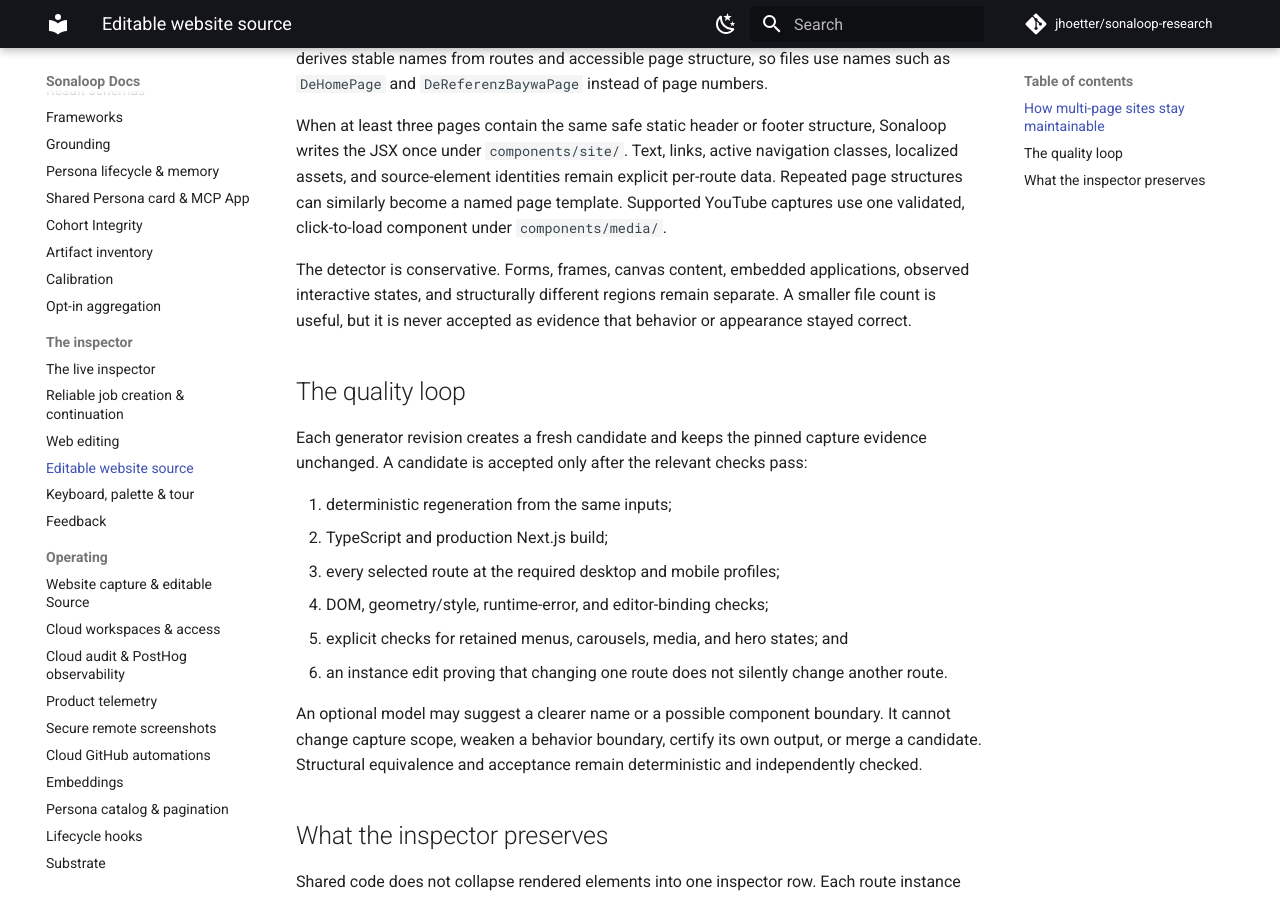
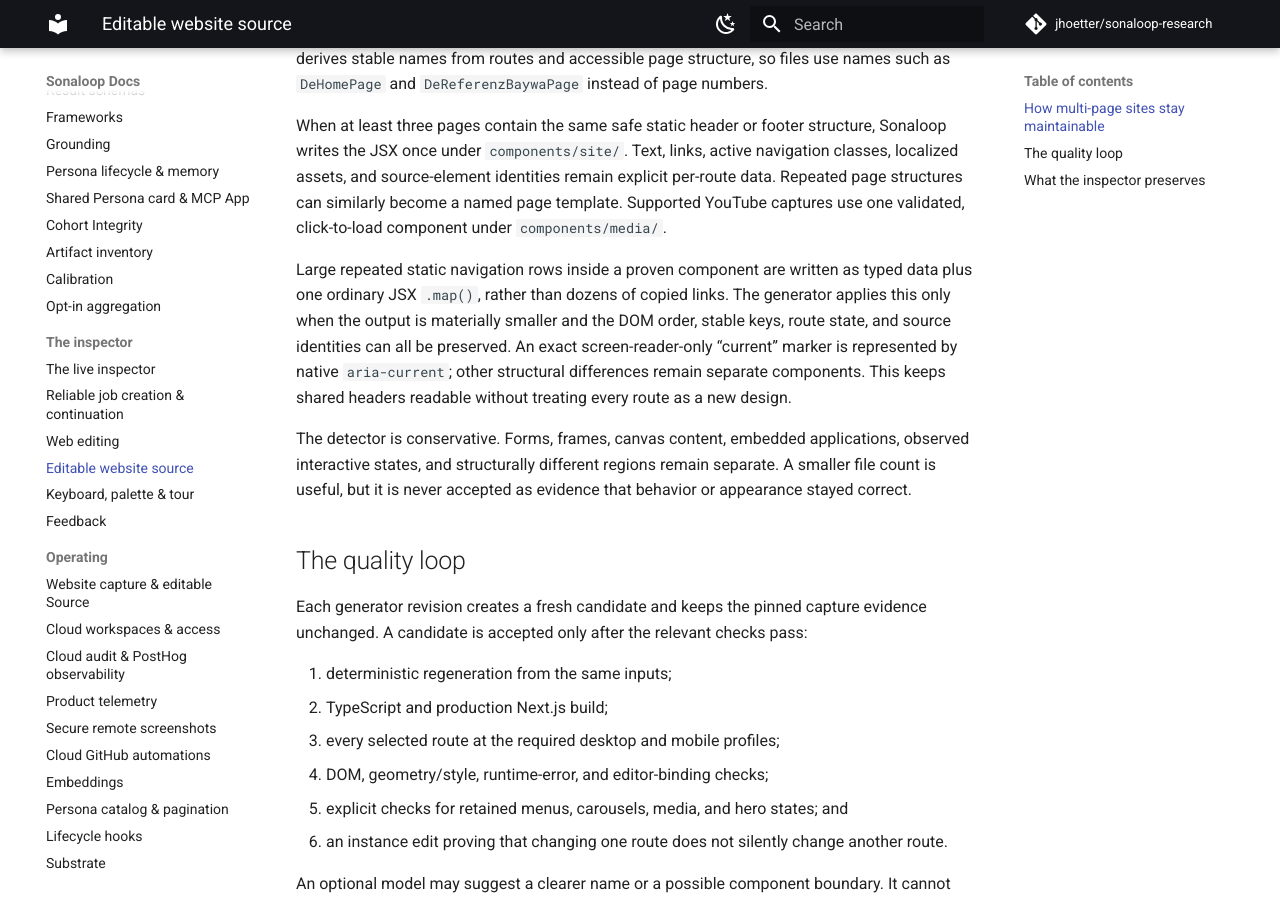
Before and after one commit to jhoetter/sonaloop-docs, an MkDocs documentation site: the page built from docs/website-source-generation.md, in a window 1280 px wide and 900 px high, scrolled down 353 px. Built offline with MkDocs 1.6.1 and Material for MkDocs 9.7.7, drawn with Linux system fonts in a browser that asks for light colours; comment, search, counter and statistics services are not loaded.

Commit message:
Document generated navigation collections (#3)

```diff
--- a/docs/website-source-generation.md
+++ b/docs/website-source-generation.md
@@ -18,6 +18,14 @@ active navigation classes, localized assets, and source-element identities
 remain explicit per-route data. Repeated page structures can similarly become a
 named page template. Supported YouTube captures use one validated,
 click-to-load component under `components/media/`.
+
+Large repeated static navigation rows inside a proven component are written as
+typed data plus one ordinary JSX `.map()`, rather than dozens of copied links.
+The generator applies this only when the output is materially smaller and the
+DOM order, stable keys, route state, and source identities can all be preserved.
+An exact screen-reader-only “current” marker is represented by native
+`aria-current`; other structural differences remain separate components. This
+keeps shared headers readable without treating every route as a new design.
 
 The detector is conservative. Forms, frames, canvas content, embedded
 applications, observed interactive states, and structurally different regions
```
